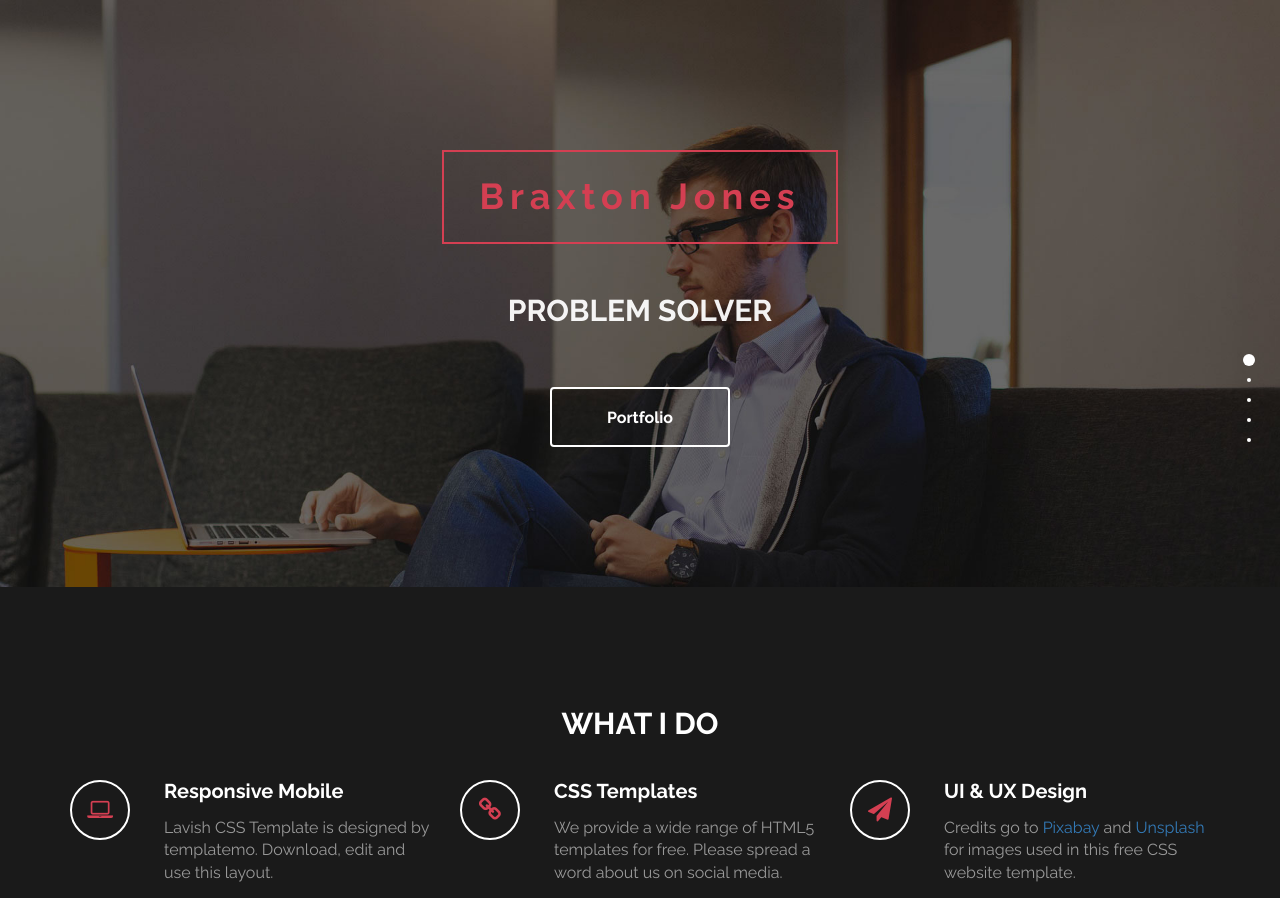
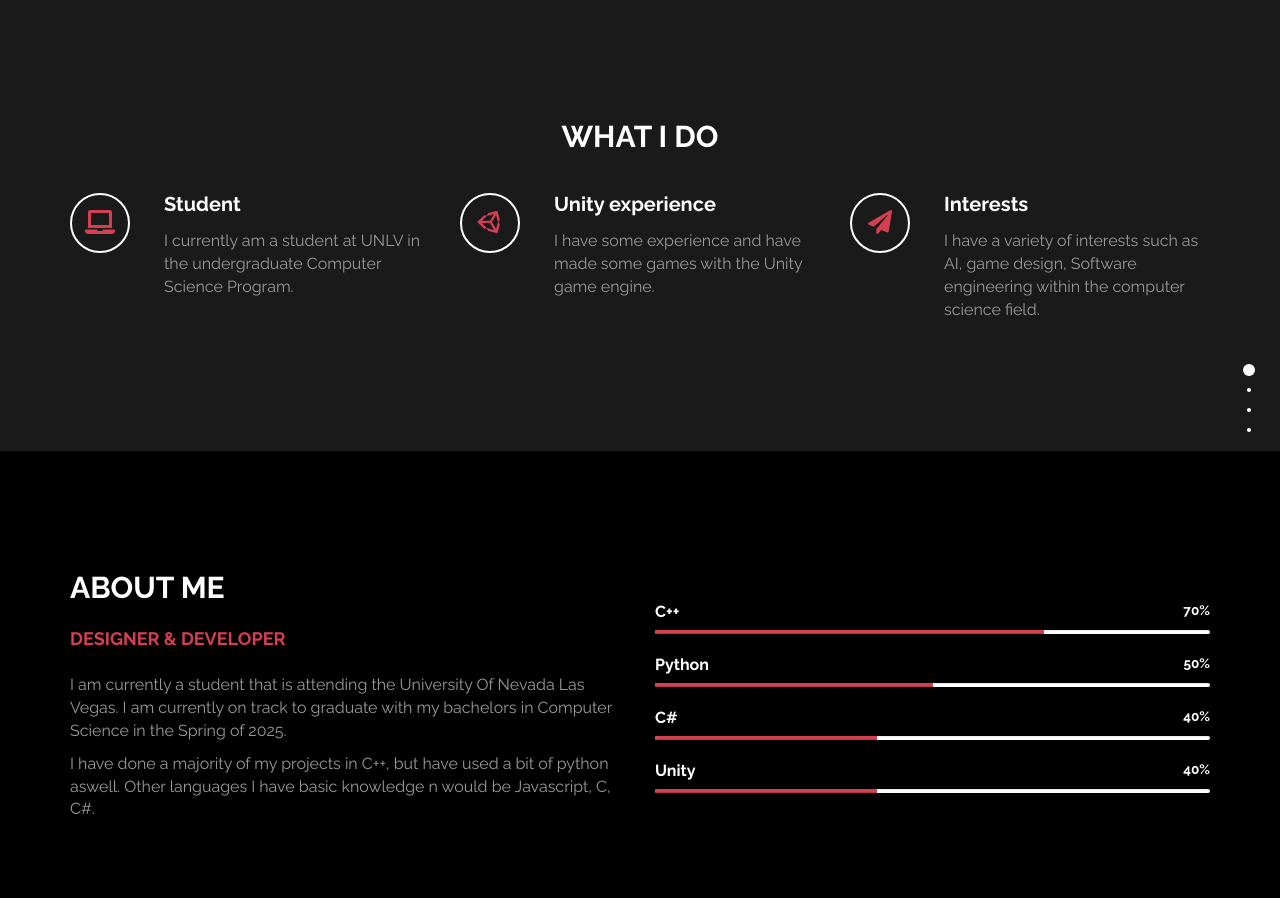
Before and after one commit to BJones47/BJones47.github.io, a plain HTML site: page index.html in a window 1280 px wide. Shown: the top 898 px of the page. Drawn offline with Linux system fonts and the light colour scheme.

Commit message:
Added the unity logo via header link, and finished the basic work section

```diff
--- a/css/templatemo-style.css
+++ b/css/templatemo-style.css
@@ -221,13 +221,11 @@ h1,h2,h3,h4,h5
         text-align: center;
     }
 
-#work .media
-    {
-      margin-top: 30px;
+    #work .media {
+        margin-top: 30px;
     }
 
-#work .media .fa
-    {
+    #work .media .fa, #work .media .unity-icon {
         border: 2px solid #ffffff;
         border-radius: 50%;
         color: #D43F52;
@@ -240,13 +238,13 @@ h1,h2,h3,h4,h5
         vertical-align: middle;
         transition: all 0.4s ease-in;
     }
-#work .media .fa:hover
-    {
+
+    #work .media .fa:hover, #work .media .unity-icon:hover {
         background: #ffffff;
         cursor: pointer;
     }
-#work .media .media-heading
-    {
+
+    #work .media .media-heading, #work .media .unity-heading {
         font-weight: 600;
         font-size: 20px;
         padding-bottom: 10px;
--- a/index.html
+++ b/index.html
@@ -1,6 +1,7 @@
 <!DOCTYPE html>
 <html lang="en">
 	<head>
+
 		<meta charset="utf-8">
 
 		<title>Braxton Jones Portfolio</title>
@@ -28,6 +29,9 @@
 		<link rel="stylesheet" href="css/jquery.fullPage.css">
 		<!-- custom -->
 		<link rel="stylesheet" href="css/templatemo-style.css">
+		<!-- custom images-->
+		<link rel="stylesheet" href="https://cdnjs.cloudflare.com/ajax/libs/font-awesome/5.15.4/css/all.min.css">
+
 
 	</head>
 	<body>
@@ -35,22 +39,6 @@
 	<div id="fullpage">
 
 		<!-- start home -->
-		<div id="home" class="section">
-			<div class="container">
-				<div class="row">
-					<div class="col-md-2"></div>
-					<div class="col-md-8 wow fadeIn" data-wow-delay="0.9s">
-						<h1>Braxton Jones</h1>
-						<h2 class="rotate"> DEVELOPER, STUDENT, PROBLEM SOLVER, LIFELONG LEARNER</h2>
-						<p></p>
-						<a href="#work" class="btn btn-default smoothScroll wow fadeInUp" data-wow-delay="1s">Portfolio</a>
-					</div>
-					<div class="col-md-2"></div>
-				</div>
-			</div>
-		</div>
-		<!-- end home -->
-
 <!-- start work -->
 <div id="work" class="section">
     <div class="container">
@@ -67,8 +55,8 @@
                         <i class="fa fa-laptop"></i>
                     </div>
                     <div class="media-body">
-								<h3 class="media-heading">Responsive Mobile</h3>
-								<p>Lavish CSS Template is designed by templatemo. Download, edit and use this layout.</p>
+                        <h3 class="media-heading">Student</h3>
+                        <p>I currently am a student at UNLV in the undergraduate Computer Science Program.</p>
                     </div>
                 </div>
             </div>
@@ -76,11 +64,13 @@
             <div class="col-md-4 col-xs-11 wow fadeInUp" data-wow-delay="0.6s">
                 <div class="media">
                     <div class="media-object media-left">
-								<i class="fa fa-link"></i>
+                        <div class="icon-circle">
+                            <i class="fab fa-unity unity-icon"></i>
+                        </div>
                     </div>
                     <div class="media-body">
-								<h3 class="media-heading">CSS Templates</h3>
-								<p>We provide a wide range of HTML5 templates for free. Please spread a word about us on social media.</p>
+                        <h3 class="media-heading unity-heading">Unity experience</h3>
+                        <p>I have some experience and have made some games with the Unity game engine.</p>
                     </div>
                 </div>
             </div>
@@ -91,15 +81,15 @@
                         <i class="fa fa-paper-plane"></i>
                     </div>
                     <div class="media-body">
-								<h3 class="media-heading">UI &AMP; UX Design</h3>
-								<p>Credits go to <a rel="nofollow" href="https://pixabay.com">Pixabay</a> and <a rel="nofollow" href="http://unsplash.com">Unsplash</a> for images used in this free CSS website template.</p>
+                        <h3 class="media-heading">Interests</h3>
+                        <p>I have a variety of interests such as AI, game design, Software engineering within the computer science field.</p>
+                    </div>
+                </div>
+            </div>
         </div>
     </div>
 </div>
 
-				</div>
-			</div>
-		</div>
 		<!-- end work -->
 
 		<!-- start about -->
@@ -107,27 +97,27 @@
 			<div class="container">
 				<div class="row">
 					<div class="col-md-6 col-xs-11 wow fadeInLeft" data-wow-delay="0.9s">
-						<h2>ABOUT LAVISH</h2>
+						<h2>ABOUT ME</h2>
 						<h4>DESIGNER &AMP; DEVELOPER</h4>
-						<p>Lorem ipsum dolor sit amet, consectetuer adipiscing elit, sed diam nonummy nibh euismod tincidunt ut laoreet. Dolore magna aliquam erat volutpat.</p>
-						<p>Dolore magna aliquam erat volutpat. Lorem ipsum dolor sit amet, consectetuer adipiscing elit, sed diam nonummy nibh euismod tincidunt ut laoreet.</p>
+						<p>I am currently a student that is attending the University Of Nevada Las Vegas. I am currently on track to graduate with my bachelors in Computer Science in the Spring of 2025.</p>
+						<p>I have done a majority of my projects in C++, but have used a bit of python aswell. Other languages I have basic knowledge n would be Javascript, C, C#.</p>
 					</div>
 					<div class="col-md-6 col-xs-11 wow fadeInRight" data-wow-delay="0.9s">
-						<span class="text-top">Web Design <small>95%</small></span>
-							<div class="progress">
-								<div class="progress-bar progress-bar-danger" role="progressbar" aria-valuenow="60" aria-valuemin="0" aria-valuemax="100" style="width: 95%;"></div>
-							</div>
-						<span>Mobile Apps <small>80%</small></span>
-							<div class="progress">
-								<div class="progress-bar progress-bar-danger" role="progressbar" aria-valuenow="80" aria-valuemin="0" aria-valuemax="100" style="width: 80%;"></div>
-							</div>
-						<span>SEO Stuffs <small>70%</small></span>
+						<span class="text-top">C++ <small>70%</small></span>
 							<div class="progress">
 								<div class="progress-bar progress-bar-danger" role="progressbar" aria-valuenow="60" aria-valuemin="0" aria-valuemax="100" style="width: 70%;"></div>
 							</div>
-						<span>HTLM5 &AMP; CSS3 <small>90%</small></span>
+						<span>Python <small>50%</small></span>
 							<div class="progress">
-								<div class="progress-bar progress-bar-danger" role="progressbar" aria-valuenow="60" aria-valuemin="0" aria-valuemax="100" style="width: 90%;"></div>
+								<div class="progress-bar progress-bar-danger" role="progressbar" aria-valuenow="80" aria-valuemin="0" aria-valuemax="100" style="width: 50%;"></div>
+							</div>
+						<span>C# <small>40%</small></span>
+							<div class="progress">
+								<div class="progress-bar progress-bar-danger" role="progressbar" aria-valuenow="60" aria-valuemin="0" aria-valuemax="100" style="width: 40%;"></div>
+							</div>
+						<span>Unity <small>40%</small></span>
+							<div class="progress">
+								<div class="progress-bar progress-bar-danger" role="progressbar" aria-valuenow="60" aria-valuemin="0" aria-valuemax="100" style="width: 40%;"></div>
 							</div>
 					</div>
 				</div>
```
Lines whose indentation alone changed are shown as unchanged.
